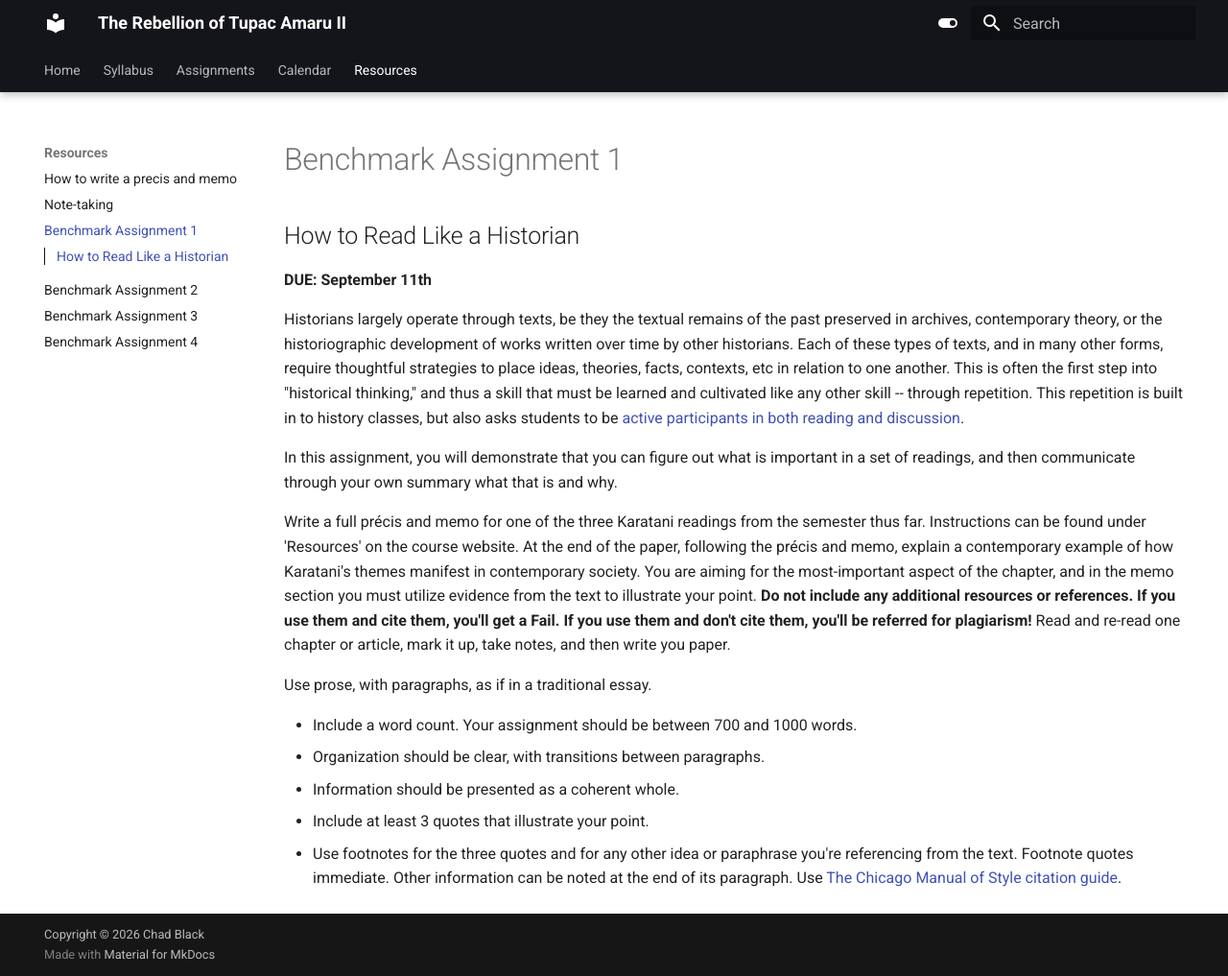
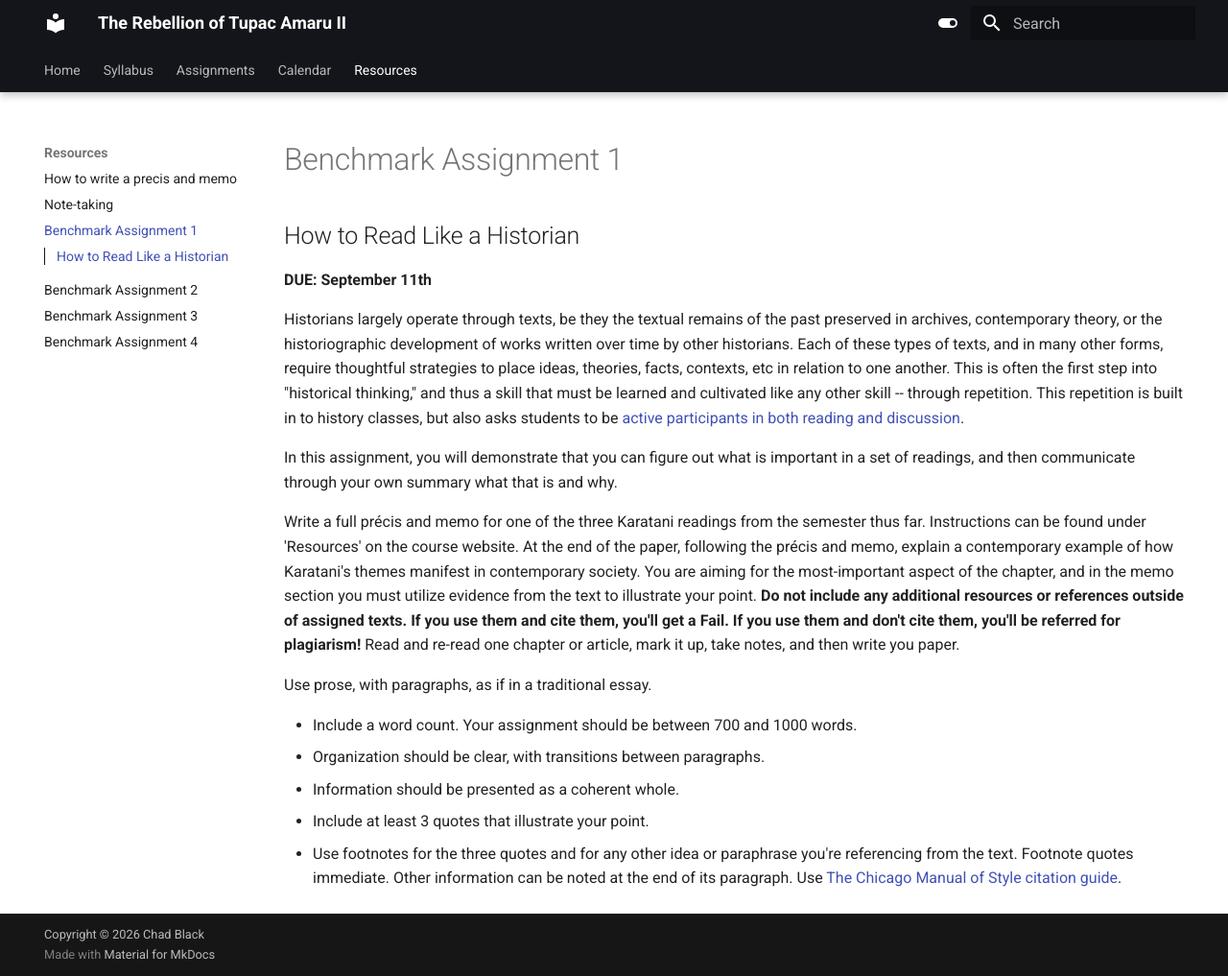
Before and after one commit to chadblack/Tupac, an MkDocs documentation site: the page built from docs/Benchmark1.md, in a window 1280 px wide and 1017 px high. Shown: the whole window at 96% size. Built offline with MkDocs 1.6.1 and Material for MkDocs 9.7.7, drawn with Linux system fonts in a browser that asks for light colours.

Commit message:
Update Benchmark1.md

```diff
--- a/docs/Benchmark1.md
+++ b/docs/Benchmark1.md
@@ -9,7 +9,7 @@ Historians largely operate through texts, be they the textual remains of the pas
 
 In this assignment, you will demonstrate that you can figure out what is important in a set of readings, and then communicate through your own summary what that is and why.
 
-Write a full précis and memo for one of the three Karatani readings from the semester thus far.  Instructions can be found under 'Resources' on the course website. At the end of the paper, following the précis and memo, explain a contemporary example of how Karatani's themes manifest in contemporary society. You are aiming for the most-important aspect of the chapter, and in the memo section you must utilize evidence from the text to illustrate your point. **Do not include any additional resources or references. If you use them and cite them, you'll get a Fail. If you use them and don't cite them, you'll be referred for plagiarism!** Read and re-read one chapter or article, mark it up, take notes, and then write you paper.
+Write a full précis and memo for one of the three Karatani readings from the semester thus far.  Instructions can be found under 'Resources' on the course website. At the end of the paper, following the précis and memo, explain a contemporary example of how Karatani's themes manifest in contemporary society. You are aiming for the most-important aspect of the chapter, and in the memo section you must utilize evidence from the text to illustrate your point. **Do not include any additional resources or references outside of assigned texts. If you use them and cite them, you'll get a Fail. If you use them and don't cite them, you'll be referred for plagiarism!** Read and re-read one chapter or article, mark it up, take notes, and then write you paper.
 
 Use prose, with paragraphs, as if in a traditional essay.
 
```
